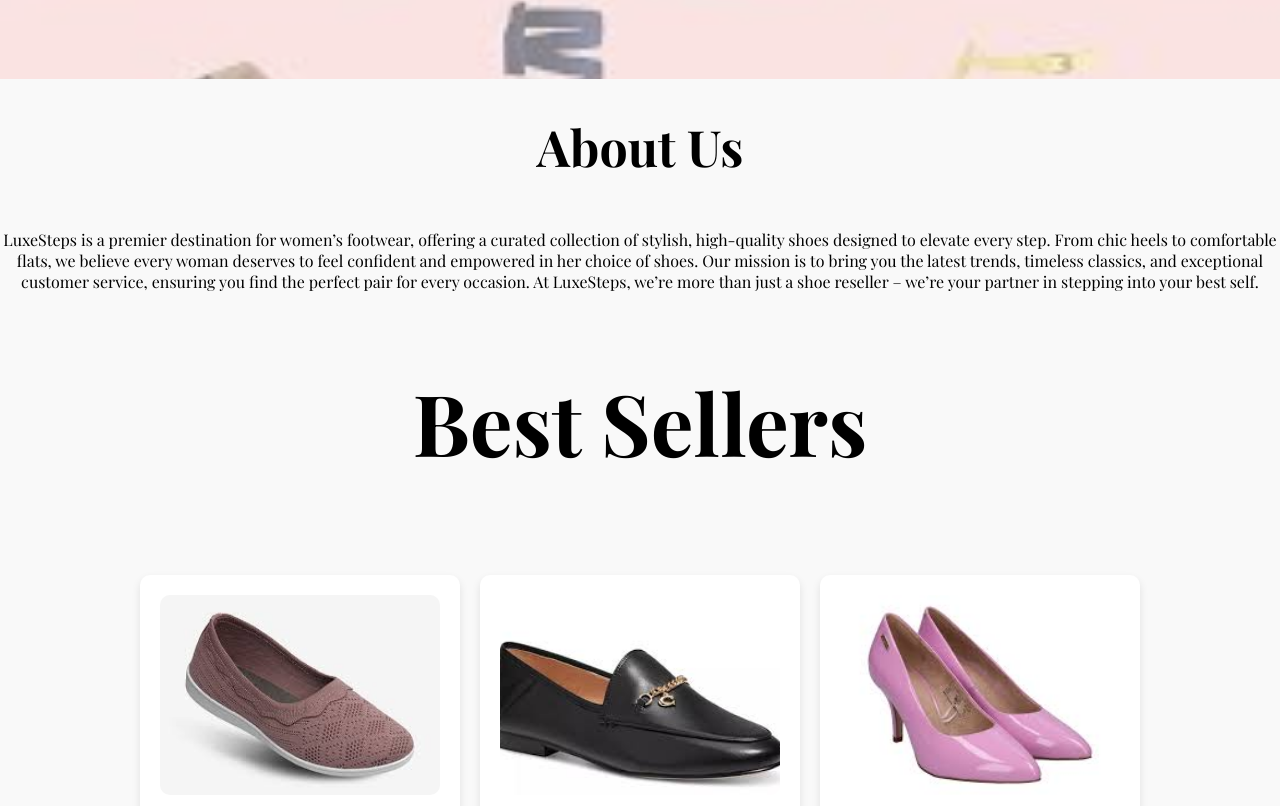
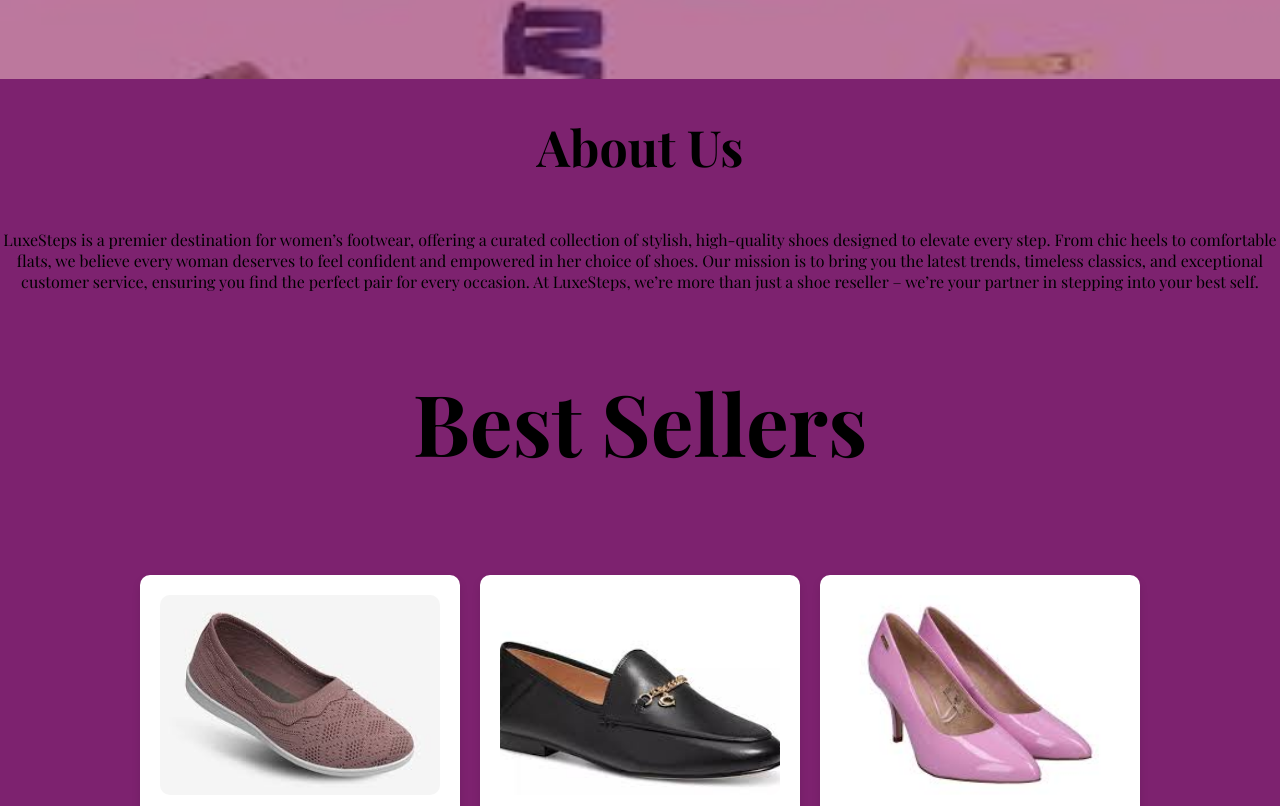
Before and after one commit to 8jo00/LuxeSteps, a plain HTML site: page index.html in a window 1280 px wide. Shown: the part 355-1161 px from the top of the page. Drawn offline with nearby package versions, Linux system fonts and the light colour scheme.

Commit message:
Add files via upload

```diff
--- a/styles.css
+++ b/styles.css
@@ -3,7 +3,7 @@
     font-family: 'Playfair Display', serif;
     margin: 0;
     padding: 0;
-    background-color: #f9f9f9;
+    background-color: #6e085fe4;
     display: flex;
     flex-direction: column;
     min-height: 100vh;
```
